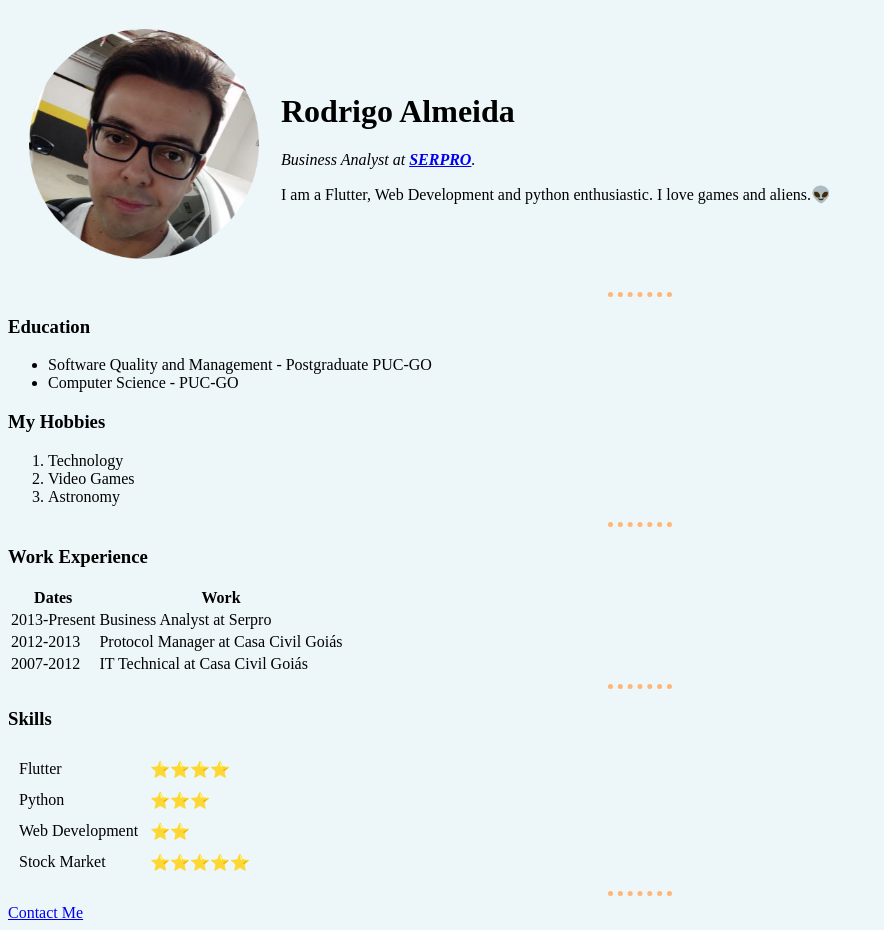
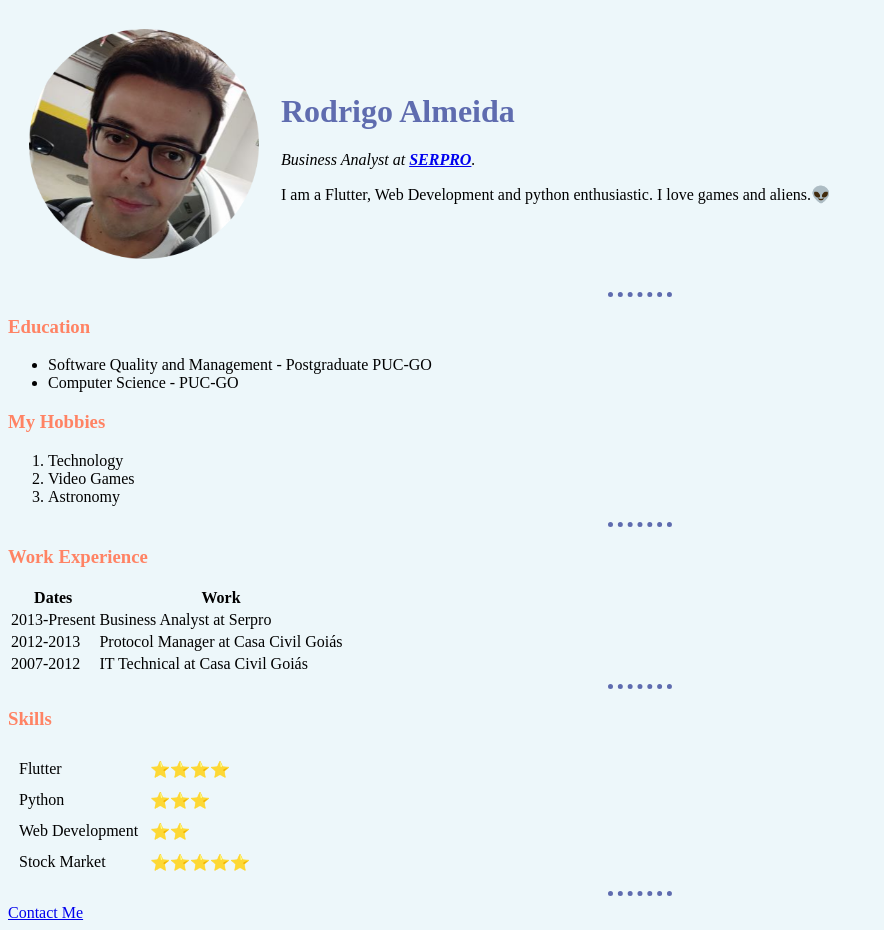
Before and after one commit to rodrigoalien/rodrigoalien.github.io, a plain HTML site: page index.html in a window 1280 px wide. Shown: the whole page, without its empty margins (0-884 px from the left). Drawn offline with Linux system fonts and the light colour scheme.

Commit message:
Work in progress.

```diff
--- /dev/null
+++ b/css/styles.css
@@ -0,0 +1,19 @@
+body {
+  background-color: #edf7fa;
+}
+
+h1 {
+  color: #5f6caf;
+}
+
+h3 {
+  color: #ff8364;
+}
+
+hr {
+  border-style: none;
+  border-top-style: dotted;
+  border-color: #5f6caf;
+  border-width: 5px;
+  width: 5%
+}
--- a/index.html
+++ b/index.html
@@ -5,21 +5,7 @@
   <meta charset="utf-8">
   <title>Rodrigo's Personal Site</title>
 
-  <style>
-
-    body{
-      background-color: #edf7fa;
-    }
-
-    hr{
-      border-style: none;
-      border-top-style: dotted;
-      border-color: #ffb677;
-      border-width: 5px;
-      width: 5%
-    }
-
-  </style>
+  <link rel="stylesheet" href="css/styles.css">
 
 </head>
 
```
Also changed, not shown: contact-me.html (+4 -1 lines).
